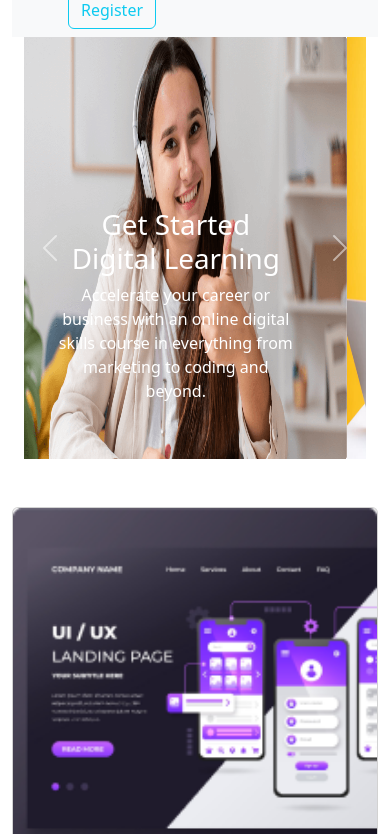
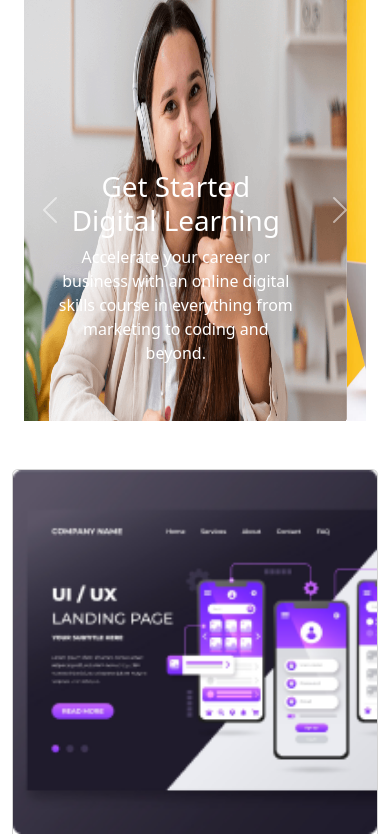
Before and after one commit to masumrana44/Assainment-3, a plain HTML site: page Index.html in a window 390 px wide. Shown: the part 57-891 px from the top of the page. Drawn offline with nearby package versions, Linux system fonts and the light colour scheme.

Commit message:
recheack and all solve done

```diff
--- a/Index.html
+++ b/Index.html
@@ -56,7 +56,7 @@
                     </div>
 
                 </div>
-                <form action="" class=" ms-2  ">
+                <form action="" class=" ms-2 d-none d-lg-block ">
                     <div class="btn btn-light text-info border-info ms-5 me-3 ">Register</div>
                 </form>
 
```
